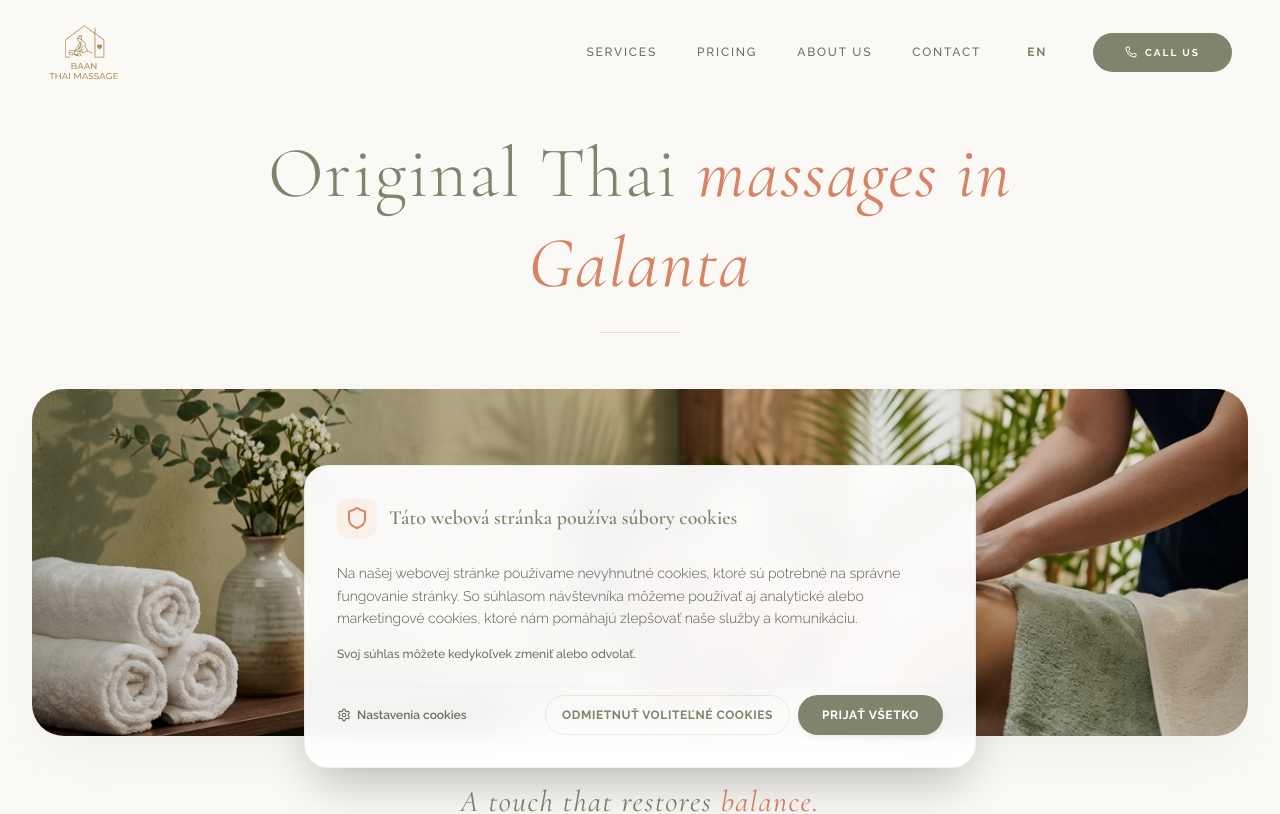
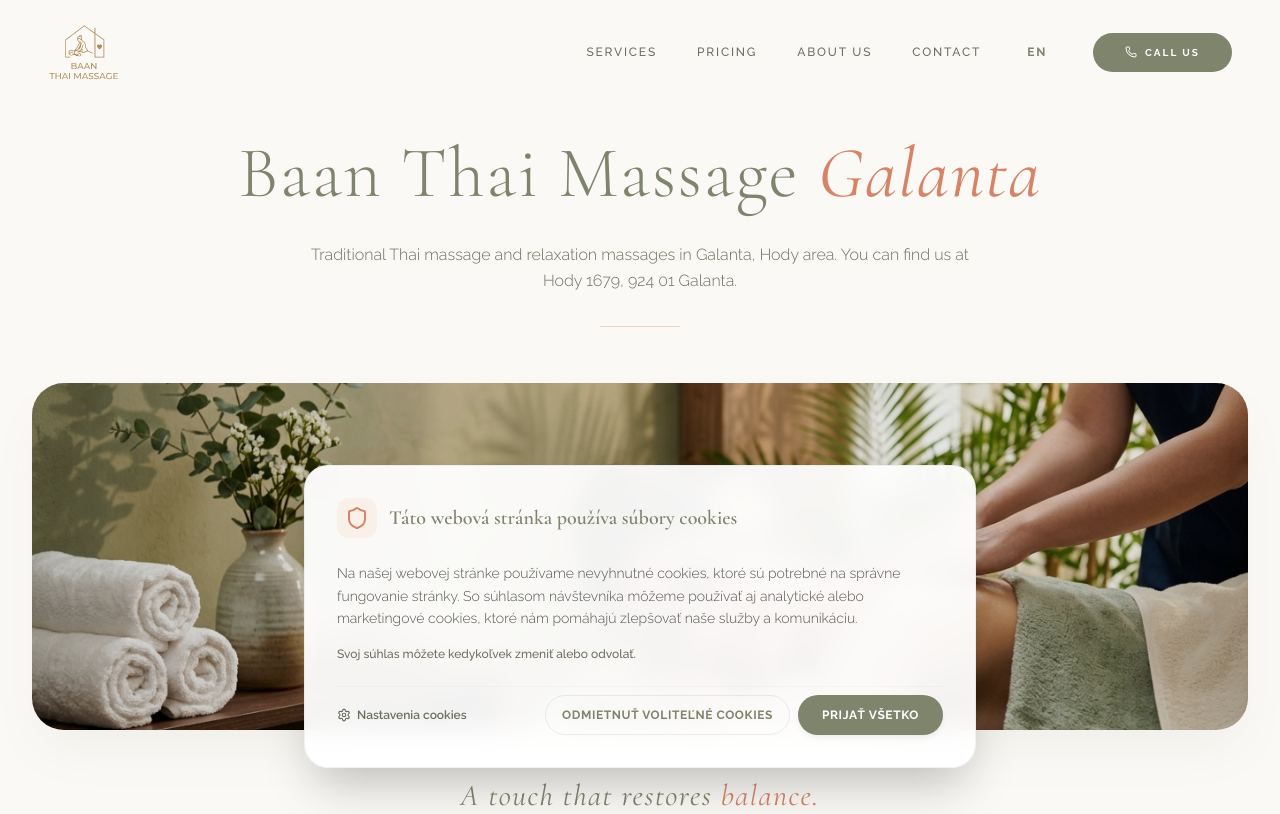
Before and after one commit to JurajSVK77/Ban-Thai-Massage-, a React (Vite) app: page / in a window 1280 px wide. Shown: the top 814 px of the page. Built offline with nearby package versions, Linux system fonts and the light colour scheme.

Commit message:
update SEO and business information

```diff
--- a/index.html
+++ b/index.html
@@ -3,7 +3,35 @@
   <head>
     <meta charset="UTF-8" />
     <meta name="viewport" content="width=device-width, initial-scale=1.0" />
-    <title>Baan Thai Massage Galanta</title>
+    <title>Baan Thai Massage Galanta | Thajská masáž v Hodoch</title>
+    <meta name="description" content="Baan Thai Massage Galanta ponúka tradičné thajské masáže a relaxačné masáže v časti Hody, Galanta. Nájdete nás na adrese Hody 1679, 924 01 Galanta.">
+    <meta name="robots" content="index, follow">
+    <link rel="canonical" href="https://baanthaimassage.sk/">
+    <script type="application/ld+json">
+    {
+      "@context": "https://schema.org",
+      "@type": "HealthAndBeautyBusiness",
+      "name": "Baan Thai Massage Galanta",
+      "url": "https://baanthaimassage.sk/",
+      "address": {
+        "@type": "PostalAddress",
+        "streetAddress": "Hody 1679",
+        "addressLocality": "Galanta",
+        "postalCode": "924 01",
+        "addressCountry": "SK"
+      },
+      "telephone": "+421 905 299 613",
+      "openingHours": ["Mo-Fr 10:00-20:00", "Sa-Su 10:00-18:00"],
+      "sameAs": ["https://www.facebook.com/profile.php?id=61571221714571"],
+      "areaServed": [
+        "Galanta",
+        "Hody",
+        "Sládkovičovo",
+        "Sereď",
+        "Šaľa"
+      ]
+    }
+    </script>
   </head>
   <body>
     <div id="root"></div>
--- a/src/App.tsx
+++ b/src/App.tsx
@@ -259,11 +259,19 @@
           >
             {t('hero.title1')} <span className="italic font-normal text-brand-peach-dark">{t('hero.title2')}</span>
           </motion.h1>
+          <motion.p
+            initial={{ opacity: 0 }}
+            animate={{ opacity: 1 }}
+            transition={{ duration: 1, delay: 0.2 }}
+            className="text-sm md:text-base text-text-muted mt-6 max-w-2xl mx-auto font-light leading-relaxed hidden sm:block"
+          >
+            {t('hero.seoDesc')}
+          </motion.p>
           <motion.div
             initial={{ opacity: 0, width: 0 }}
             animate={{ opacity: 1, width: 80 }}
             transition={{ duration: 1.2, delay: 0.3 }}
-            className="h-[1px] bg-brand-peach-dark/30 mx-auto mt-6"
+            className="h-[1px] bg-brand-peach-dark/30 mx-auto mt-6 sm:mt-8"
           />
         </div>
 
@@ -784,9 +792,12 @@
               <div className="w-12 h-12 rounded-full bg-brand-green-light/10 border border-brand-green-light/20 text-brand-peach-light flex items-center justify-center mb-2">
                  <MapPin strokeWidth={1} className="w-6 h-6" />
               </div>
-              <h3 className="text-3xl font-serif text-white">{CONTACT.address}</h3>
-              <p className="text-brand-green-light/80 font-light max-w-xs text-lg leading-relaxed">
-                {t('contact.locationDesc')}
+              <h3 className="text-2xl font-serif text-white sr-only">{t('nav.contact')}</h3>
+              <p className="text-brand-green-light/90 font-light max-w-xs text-lg leading-relaxed mt-2 text-center">
+                <strong className="text-white font-serif text-2xl font-normal tracking-wide block mb-2">Baan Thai Massage Galanta</strong>
+                Hody 1679<br/>
+                924 01 Galanta<br/>
+                Slovensko
               </p>
 
               <div className="pt-8 w-full flex flex-col gap-4">
--- a/src/locales/en.json
+++ b/src/locales/en.json
@@ -8,8 +8,9 @@
     "followUs": "Follow us on Facebook"
   },
   "hero": {
-    "title1": "Original Thai",
-    "title2": "massages in Galanta",
+    "title1": "Baan Thai Massage",
+    "title2": "Galanta",
+    "seoDesc": "Traditional Thai massage and relaxation massages in Galanta, Hody area. You can find us at Hody 1679, 924 01 Galanta.",
     "subtitle1": "A touch that restores",
     "subtitle2": "balance.",
     "cta": "Our Services",
--- a/src/locales/sk.json
+++ b/src/locales/sk.json
@@ -8,8 +8,9 @@
     "followUs": "Sledujte nás na Facebooku"
   },
   "hero": {
-    "title1": "Originálne thajské",
-    "title2": "masáže v Galante",
+    "title1": "Baan Thai Massage",
+    "title2": "Galanta",
+    "seoDesc": "Tradičná thajská masáž a relaxačné masáže v Galante, časť Hody. Nájdete nás na adrese Hody 1679, 924 01 Galanta.",
     "subtitle1": "Dotyk, ktorý vráti",
     "subtitle2": "rovnováhu.",
     "cta": "Naše Služby",
--- a/src/pages/CookiesPage.tsx
+++ b/src/pages/CookiesPage.tsx
@@ -131,7 +131,7 @@
             <div className="grid grid-cols-1 sm:grid-cols-2 gap-6 bg-brand-green-dark/[0.02] border border-brand-green-light/10 p-6 rounded-2xl font-normal">
               <div>
                 <p className="text-xs uppercase tracking-[0.15em] text-text-muted mb-1">Obchodné meno</p>
-                <p className="text-brand-green-dark font-medium font-serif">Zuzana Krúžliková - Kay</p>
+                <p className="text-brand-green-dark font-medium font-serif">Kanlaya Kruzlik</p>
               </div>
               <div>
                 <p className="text-xs uppercase tracking-[0.15em] text-text-muted mb-1">Sídlo / miesto podnikania</p>
--- a/src/pages/GdprPage.tsx
+++ b/src/pages/GdprPage.tsx
@@ -60,7 +60,7 @@
             <div className="grid grid-cols-1 sm:grid-cols-2 gap-6 bg-brand-green-dark/[0.02] border border-brand-green-light/10 p-6 rounded-2xl font-normal">
               <div>
                 <p className="text-xs uppercase tracking-[0.15em] text-text-muted mb-1">Obchodné meno</p>
-                <p className="text-brand-green-dark font-medium font-serif">Zuzana Krúžliková - Kay</p>
+                <p className="text-brand-green-dark font-medium font-serif">Kanlaya Kruzlik</p>
               </div>
               <div>
                 <p className="text-xs uppercase tracking-[0.15em] text-text-muted mb-1">Sídlo / miesto podnikania</p>
```
